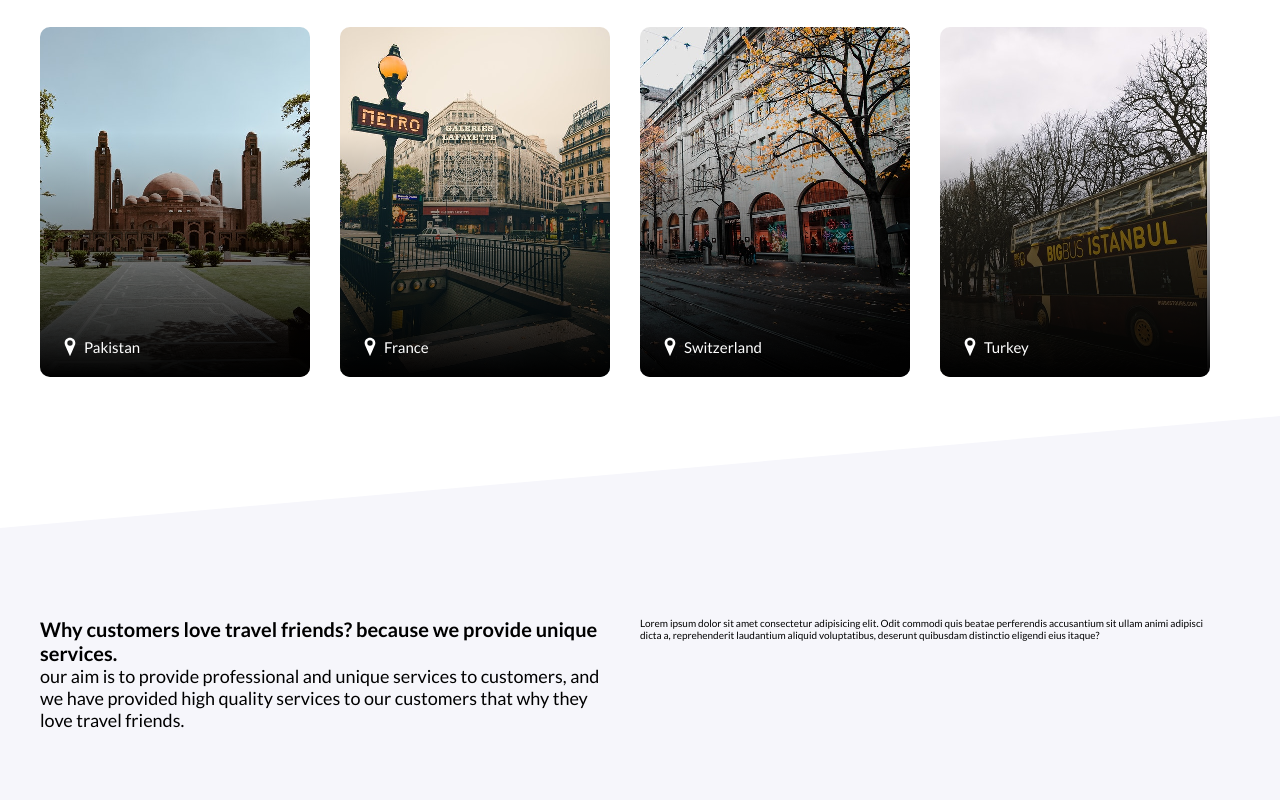
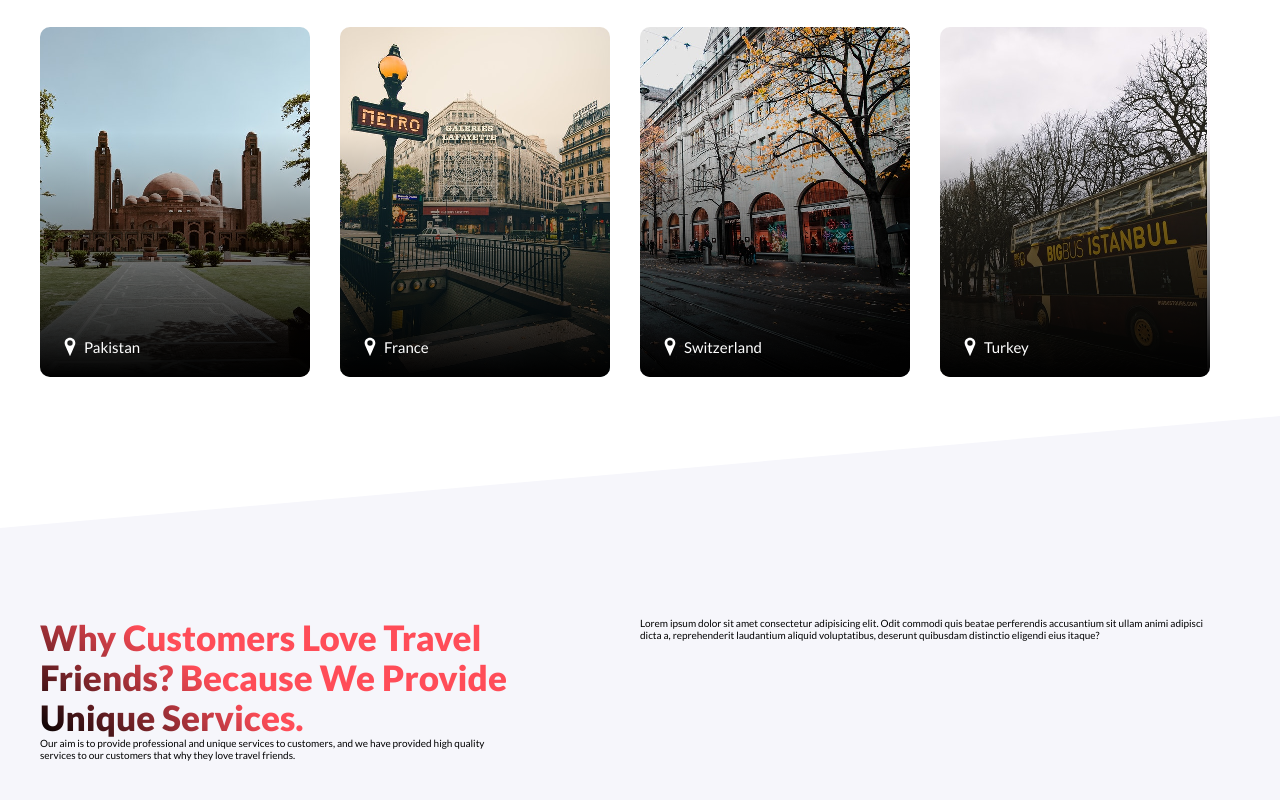
Before and after one commit to viettu2k/travel-website, a React (Create React App) app: page / in a window 1280 px wide. Shown: the part 1458-2258 px from the top of the page. Built offline with nearby package versions, Linux system fonts and the light colour scheme.

Commit message:
style services heading and paragraph

```diff
--- a/src/components/services/Services.jsx
+++ b/src/components/services/Services.jsx
@@ -6,7 +6,7 @@ const Services = () => {
     heading:
       "Why customers love travel friends? because we provide unique services.",
     subHeading:
-      "our aim is to provide professional and unique services to customers, and we have provided high quality services to our customers that why they love travel friends.",
+      "Our aim is to provide professional and unique services to customers, and we have provided high quality services to our customers that why they love travel friends.",
   });
   return (
     <div className="services">
--- a/src/scss/base/_base.scss
+++ b/src/scss/base/_base.scss
@@ -12,7 +12,3 @@ html {
 body {
     font-family: "Lato", sans-serif;
 }
-
-p {
-    font-size: 1.8rem;
-}
--- a/src/scss/components/_cities.scss
+++ b/src/scss/components/_cities.scss
@@ -1,6 +1,6 @@
 @use "../abstracts" as *;
 .cities {
-    margin: 5rem 0;
+    margin: 8rem 0;
     background: $sliverLight-40;
     padding: 13rem 0;
     transform: skewY(-5deg);
--- a/src/scss/components/_services.scss
+++ b/src/scss/components/_services.scss
@@ -1,10 +1,27 @@
 @use "../abstracts" as *;
 .services {
-    margin: 5rem 0;
+    margin: 8rem 0;
     background: $sliverLight-40;
     padding: 13rem 0;
     transform: skewY(-5deg);
     &__contents {
         transform: skewY(5deg);
     }
+    &__left {
+        margin-right: 10rem;
+        &__heading {
+            font-size: 3.5rem;
+            font-weight: 900;
+            line-height: 4rem;
+            background: linear-gradient(35deg, $black, $main1 40%);
+            color: transparent;
+            background-clip: text;
+            text-transform: capitalize;
+        }
+        &__paragraph {
+            margin-top: 3.6rem;
+            font-size: 1.6rem;
+            line-height: 2.7rem;
+        }
+    }
 }
```
Also changed, not shown: src/main.css.
